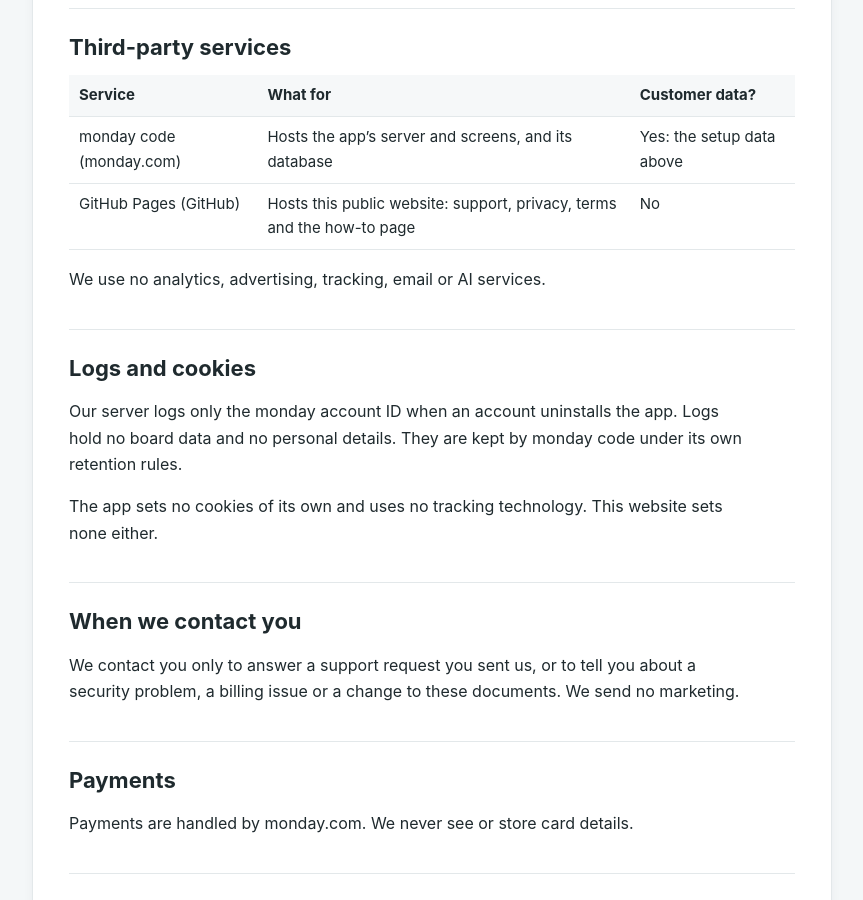
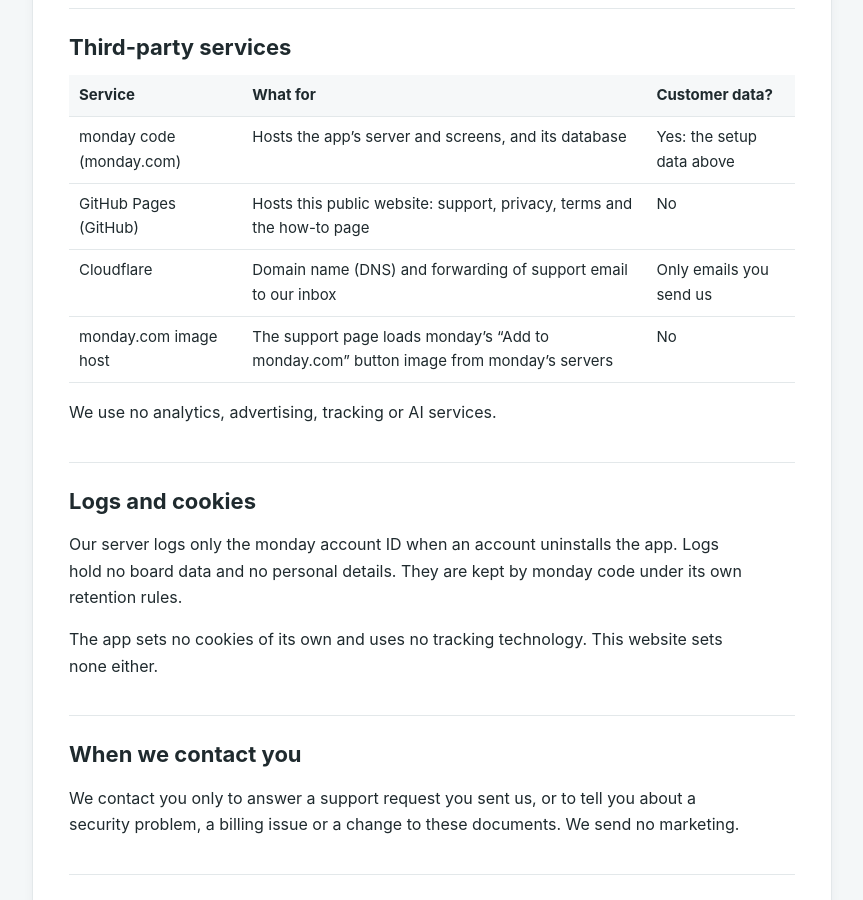
Before and after one commit to divij26/smart-cascades-site, a Jekyll site: the page built from privacy.md, in a window 1280 px wide and 900 px high, scrolled down 1438 px. Shown: the whole window, without its empty margins (152-1015 px from the left). Built offline with Jekyll 4.4.1, drawn with Linux system fonts in a browser that asks for light colours.

Commit message:
Privacy: list Cloudflare and monday image host

```diff
--- a/privacy.md
+++ b/privacy.md
@@ -42,8 +42,10 @@ Data is stored on monday code, monday.com's hosting platform, in its EU region.
 |---|---|---|
 | monday code (monday.com) | Hosts the app's server and screens, and its database | Yes: the setup data above |
 | GitHub Pages (GitHub) | Hosts this public website: support, privacy, terms and the how-to page | No |
+| Cloudflare | Domain name (DNS) and forwarding of support email to our inbox | Only emails you send us |
+| monday.com image host | The support page loads monday's "Add to monday.com" button image from monday's servers | No |
 
-We use no analytics, advertising, tracking, email or AI services.
+We use no analytics, advertising, tracking or AI services.
 
 ## Logs and cookies
 
```
